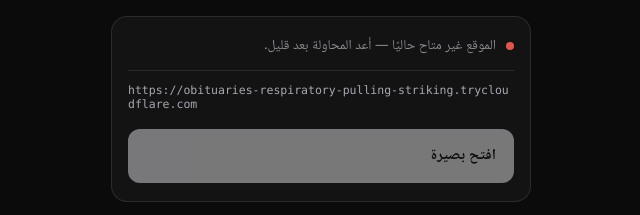
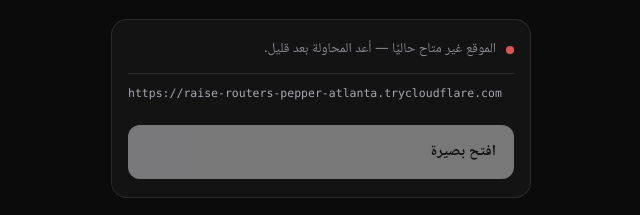
Before and after one commit to eiad451/basira, a plain HTML site: page index.html in a window 1280 px wide. Shown: the part 369-584 px from the top of the page, 319-959 px from the left. Drawn offline with Linux system fonts and the light colour scheme; no server answers.

Commit message:
بصيرة: تحديث الرابط الثابت → raise-routers-pepper-atlanta.trycloudflare.com

```diff
--- a/index.html
+++ b/index.html
@@ -79,6 +79,7 @@
 (function () {
   // أحدث عنوان أولًا. يحدّثها المشغّل تلقائيًا كلما تغيّر النفق.
   var CANDIDATES = [
+      "https://raise-routers-pepper-atlanta.trycloudflare.com",
       "https://obituaries-respiratory-pulling-striking.trycloudflare.com",
       "https://element-sale-libraries-under.trycloudflare.com"
 ];
```
